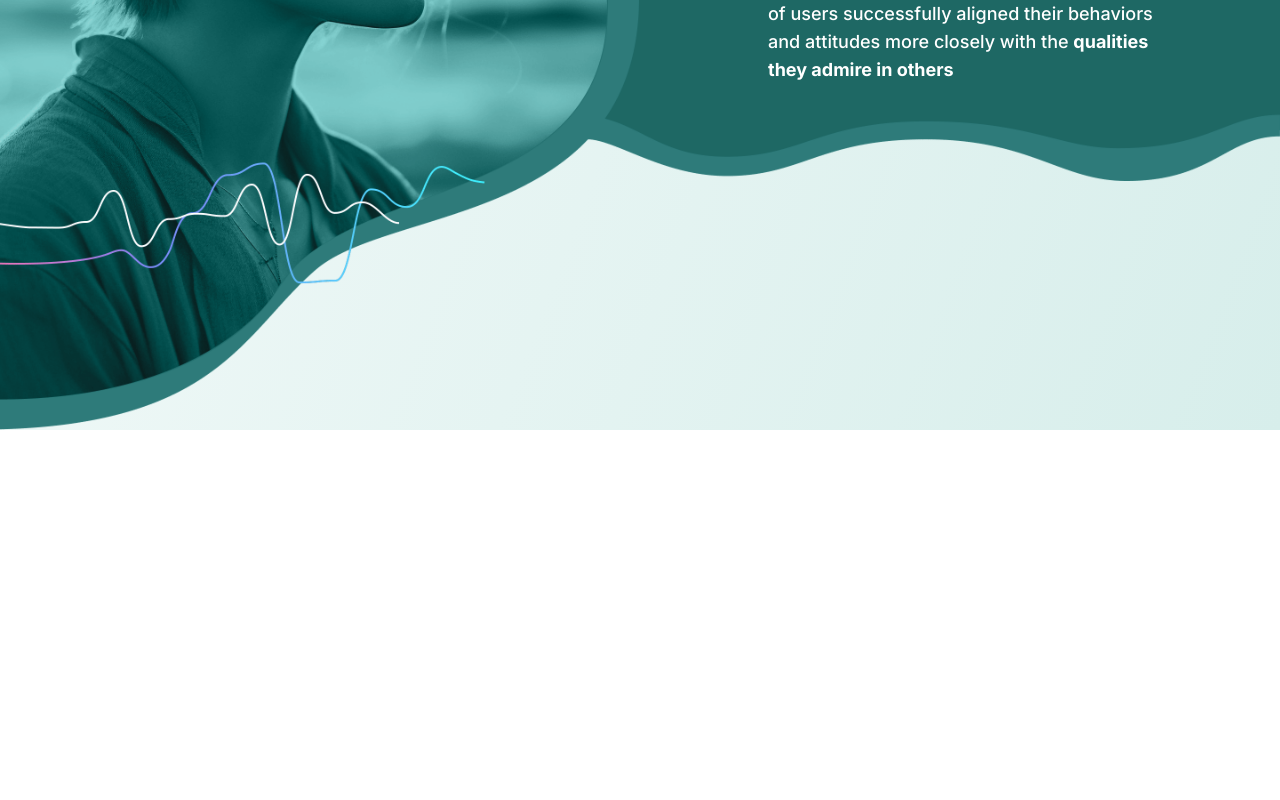
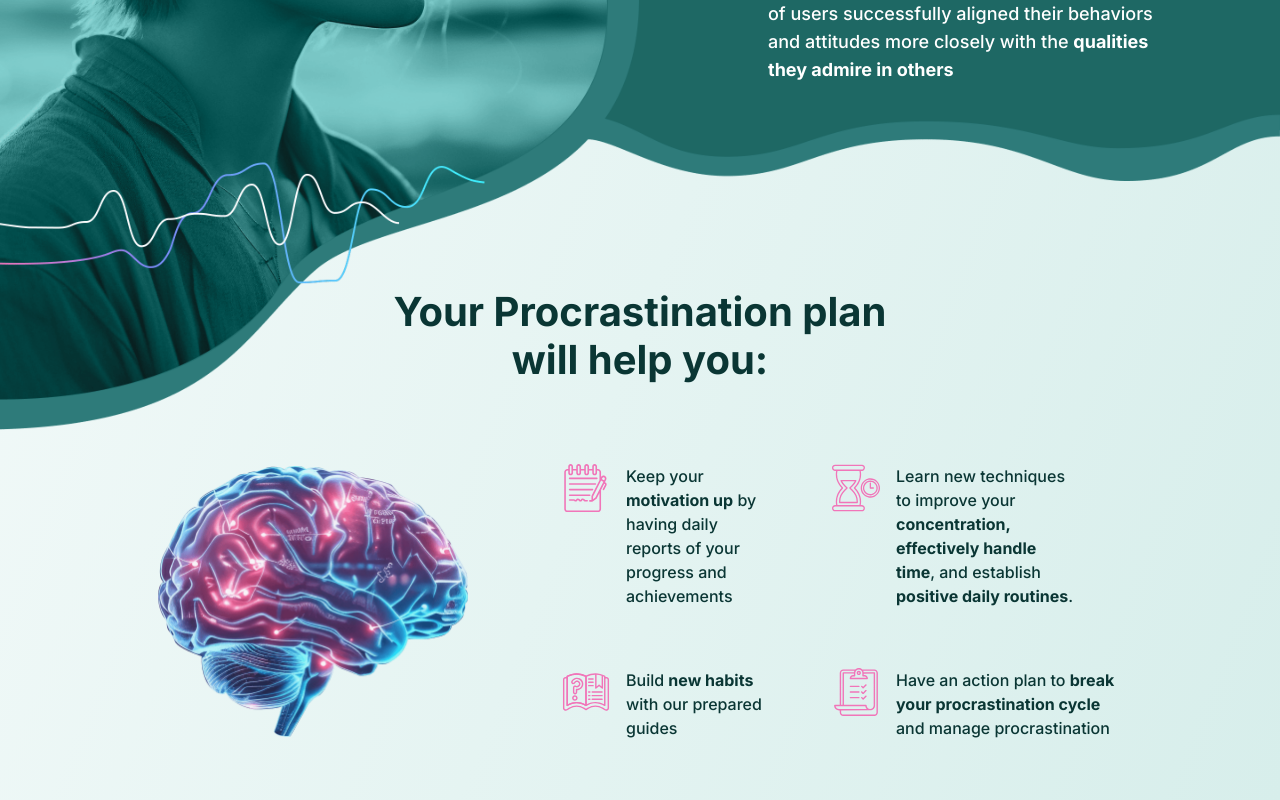
Before and after one commit to GretaVait/netzet-fe-task, a Next.js app: page / in a window 1280 px wide. Shown: the part 3882-4682 px from the top of the page. Before the commit the page ends 4312 px from the top, so only its background shows below. Built offline with nearby package versions, Linux system fonts and the light colour scheme.

Commit message:
features section added

```diff
--- a/app/page.tsx
+++ b/app/page.tsx
@@ -7,6 +7,7 @@ import Summary from "@/sections/summary/Summary";
 import Plan from "@/sections/plan/Plan";
 import Benefits from "@/sections/benefits/Benefits";
 import Results from "@/sections/results/Results";
+import Features from "@/sections/features/Features";
 
 export default function Home() {
   return (
@@ -23,7 +24,7 @@ export default function Home() {
 
       <Results />
 
-      {/* Features */}
+      <Features />
 
       {/* Testimonials */}
 
--- /dev/null
+++ b/components/utils/FeatureItem.tsx
@@ -0,0 +1,39 @@
+// Base
+import Image from "next/image";
+
+// Packages
+import parse from "html-react-parser";
+import classNames from "classnames";
+
+interface FeatureItemProps
+  extends React.DetailedHTMLProps<
+    React.HTMLAttributes<HTMLDivElement>,
+    HTMLDivElement
+  > {
+  icon: string;
+  description: string;
+}
+
+const FeatureItem = ({ icon, description, ...props }: FeatureItemProps) => {
+  const { className, ...restProps } = props;
+
+  return (
+    <div
+      className={classNames("flex items-start gap-x-4", {
+        [`${className}`]: className
+      })}
+      {...restProps}
+    >
+      <Image
+        src={`/assets/icons/${icon}.svg`}
+        width={48}
+        height={48}
+        alt={`Illustration of ${icon}`}
+      />
+
+      <p className="font-medium">{parse(description)}</p>
+    </div>
+  );
+};
+
+export default FeatureItem;
--- /dev/null
+++ b/sections/features/Features.tsx
@@ -0,0 +1,57 @@
+// Base
+import Image from "next/image";
+
+// Components
+import Container from "@/components/app/Container";
+import FeatureItem from "@/components/utils/FeatureItem";
+
+// Assets
+import BrainImage from "@/public/assets/photos/brain.png";
+
+const Features = () => {
+  return (
+    <section className="py-[60px] lg:pt-0 lg:-mt-[142px]">
+      <Container>
+        <h1 className="text-3.5xl font-bold text-center mb-[60px] lg:text-4.5xl lg:mb-20 lg:max-w-[508px] lg:mx-auto">
+          Your Procrastination plan will help you:
+        </h1>
+
+        <div className="flex flex-col gap-y-10 items-center justify-between lg:flex-row lg:max-w-[964px] lg:mx-auto">
+          <Image
+            src={BrainImage}
+            width={248}
+            height={217}
+            placeholder="blur"
+            alt="Brain"
+            className="order-2 lg:w-[310px] lg:h-[271px]"
+          />
+
+          <div className="flex flex-wrap gap-y-10 lg:gap-[60px] lg:max-w-[560px] lg:order-2">
+            <FeatureItem
+              icon="notes"
+              description="Keep your <b>motivation up</b> by having daily reports of your progress and achievements"
+              className="lg:max-w-[210px]"
+            />
+            <FeatureItem
+              icon="hourglass"
+              description="Learn new techniques to improve your <b>concentration, effectively handle time</b>, and establish <b>positive daily routines</b>."
+              className="lg:max-w-[246px]"
+            />
+            <FeatureItem
+              icon="guide"
+              description="Build <b>new habits</b> with our prepared guides"
+              className="lg:max-w-[210px]"
+            />
+            <FeatureItem
+              icon="clipboard"
+              description="Have an action plan to <b>break your procrastination cycle</b> and manage procrastination"
+              className="lg:max-w-[290px]"
+            />
+          </div>
+        </div>
+      </Container>
+    </section>
+  );
+};
+
+export default Features;
```
